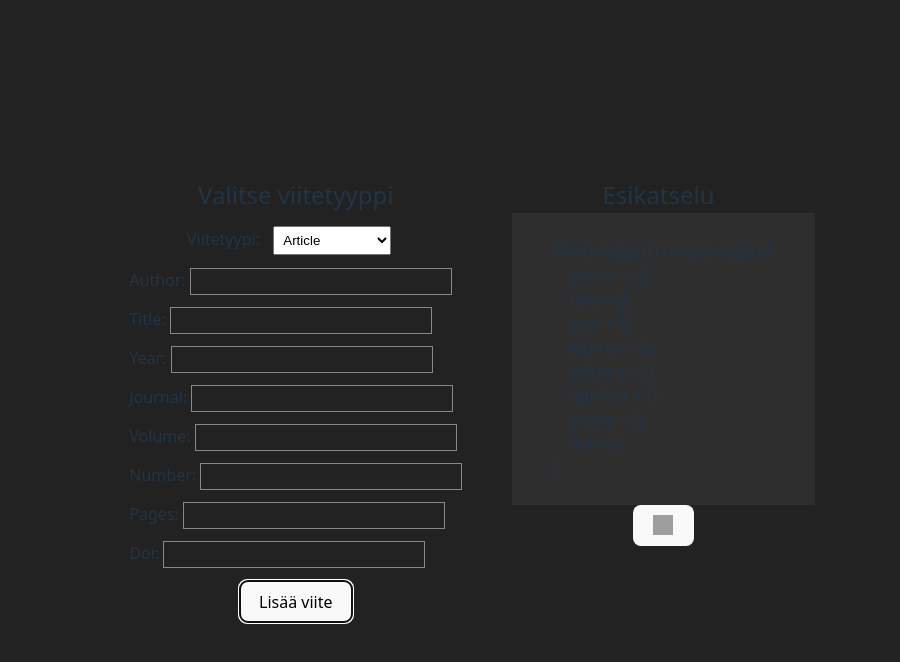
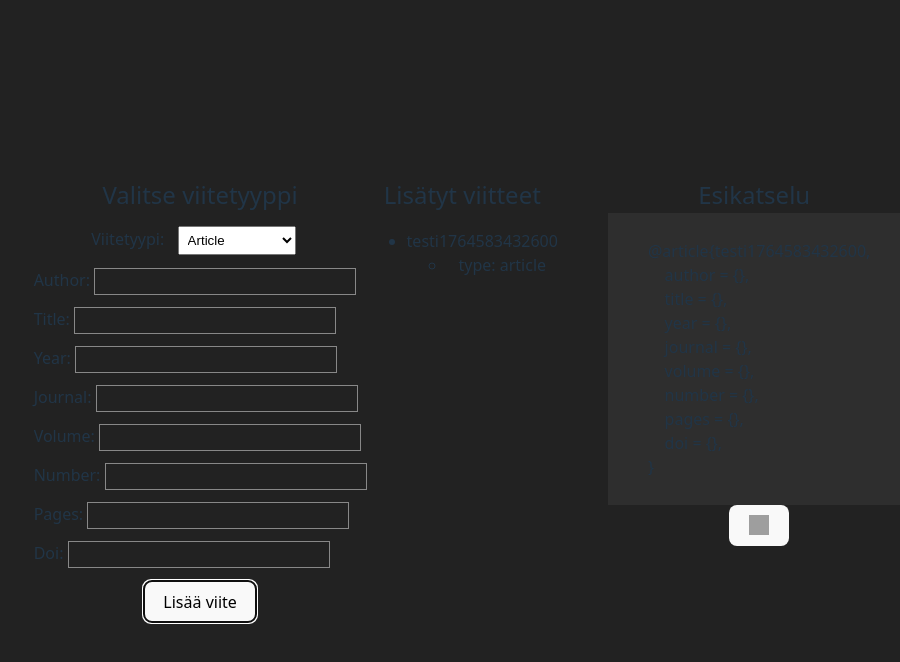
Before and after one commit to Konstig70/OhtuMiniprojektiRyhm-10, a React (Vite) app in the folder viite-luoja/: page / in a window 1280 px wide. Both pictures are taken after a click on the button "Lisää viite". Shown: the top 662 px of the page, without its empty margins (168-1068 px from the left). Built offline with nearby package versions, Linux system fonts and the light colour scheme; grey boxes are pictures that could not be loaded.

Commit message:
lista lisätyistä viitteistä

```diff
--- a/viite-luoja/src/App.jsx
+++ b/viite-luoja/src/App.jsx
@@ -3,7 +3,7 @@ import './App.css'
 import Lomake from './Lomake.jsx'
 import Devnapit from './Devnapit.jsx' // lisätty palvelimen testaamista varten pohja/Micke 25.11.
 import Esikatselu from './Esikatselu.jsx';
-
+import Listaus from './Listaus.jsx';
 
 
 
@@ -54,6 +54,7 @@ function App() {
         <Lomake />
         <button onClick={() => lisaaViite(setViitteet)}>Lisää viite</button>
       </div>
+      <Listaus viitteet={viitteet} />
       <Esikatselu viitteet={viitteet} />{/*Viedään taulukko viitteistä, kunhan siltä osin valmista*/}
     </div>
     <Devnapit />
--- /dev/null
+++ b/viite-luoja/src/Listaus.jsx
@@ -0,0 +1,33 @@
+function Listaus({ viitteet }) {
+  if (!viitteet || viitteet.length == 0) return;
+
+  // Lista jokaisesta viitteestä
+  const Lista = () => {
+    return(
+      <ul id="viitelistaus">
+      {viitteet.map(item => <li key={item["citekey"]}>{item["citekey"]}{Arvot(item)}</li>)}
+      </ul>
+    );
+  }
+
+  // Lista viitteen kentistä, joissa on jotakin
+  const Arvot = (item) => {
+    // Ei listata citekeyta, koska se on jo ylempänä
+    let kentat = Object.keys(item).filter(key => key != "citekey");
+
+    return (
+      <ul>
+      {kentat.flatMap(kentta => item[kentta] != "" ?  <li key={kentta}>{kentta + ": " + item[kentta]}</li> : "")}
+      </ul>
+    );
+  }
+
+  return (
+    <div>
+    <legend>Lisätyt viitteet</legend>
+    <Lista />
+    </div>
+  );
+}
+
+export default Listaus
```
